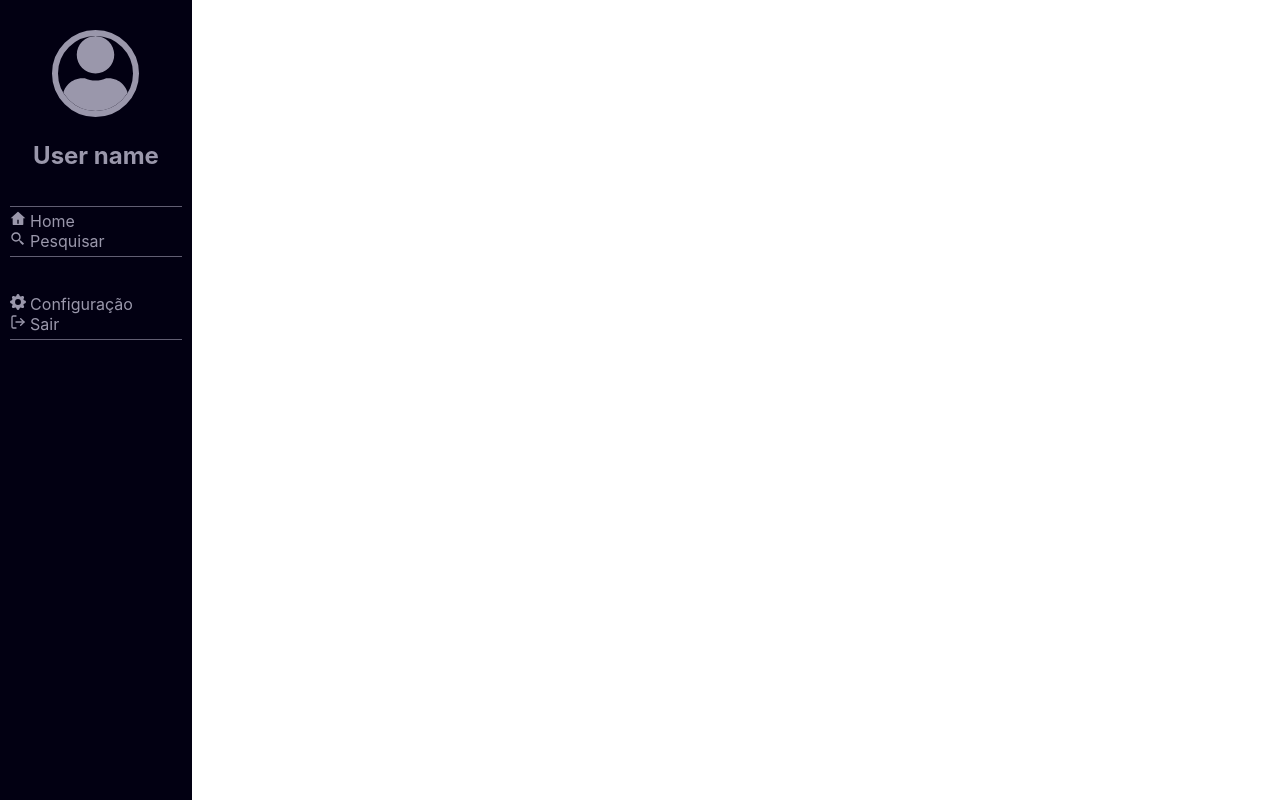
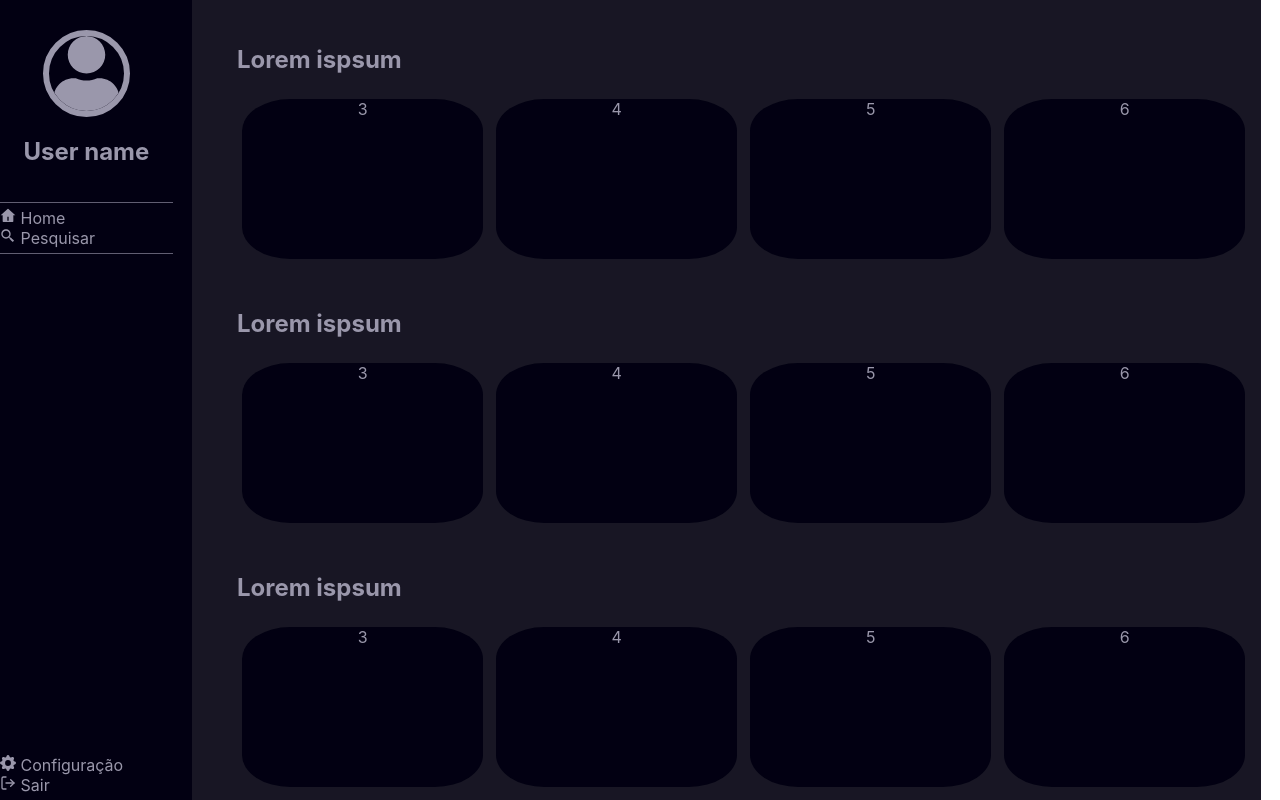
Before and after one commit to oliveira533/AcervoMusical, a React (Create React App) app in the folder visual/: page / in a window 1280 px wide. Shown: the top 800 px of the page. Built offline with nearby package versions, Linux system fonts and the light colour scheme; the HTML template or start-up script is replaced by a standard one.

Commit message:
A tela inicial e a barra de navegação deslogado está feita

```diff
--- a/visual/package.json
+++ b/visual/package.json
@@ -10,6 +10,8 @@
     "react-dom": "^18.2.0",
     "react-icons": "^4.8.0",
     "react-scripts": "5.0.1",
+    "react-slick": "^0.29.0",
+    "slick-carousel": "^1.8.1",
     "web-vitals": "^2.1.4"
   },
   "scripts": {
--- a/visual/src/App.css
+++ b/visual/src/App.css
@@ -1,38 +1,5 @@
-.App {
-  text-align: center;
+.App{
+  display: flex;
+  height: 100%;
+  width: 100%;
 }
-
-.App-logo {
-  height: 40vmin;
-  pointer-events: none;
-}
-
-@media (prefers-reduced-motion: no-preference) {
-  .App-logo {
-    animation: App-logo-spin infinite 20s linear;
-  }
-}
-
-.App-header {
-  background-color: #282c34;
-  min-height: 100vh;
-  display: flex;
-  flex-direction: column;
-  align-items: center;
-  justify-content: center;
-  font-size: calc(10px + 2vmin);
-  color: white;
-}
-
-.App-link {
-  color: #61dafb;
-}
-
-@keyframes App-logo-spin {
-  from {
-    transform: rotate(0deg);
-  }
-  to {
-    transform: rotate(360deg);
-  }
-}
--- a/visual/src/App.jsx
+++ b/visual/src/App.jsx
@@ -1,10 +1,12 @@
 import './App.css';
 import NavOff from './components/navbaroff';
+import MainOff from './components/mainoff';
 
 function App() {
   return (
     <div className="App">
-      <NavOff></NavOff>
+      <NavOff/>
+      <MainOff/>
     </div>
   );
 }
--- /dev/null
+++ b/visual/src/components/carrousel.css
@@ -0,0 +1,12 @@
+.carrousel{
+    width: 95%;
+    margin: 45px;
+    height: 100%;
+}
+.slide{
+    margin: 5px;
+    text-align: center;
+    width: 95%;
+    height: 20vh;
+    border-radius: 20%;
+}
--- /dev/null
+++ b/visual/src/components/carrousel.jsx
@@ -0,0 +1,46 @@
+import React from 'react';
+import Slider from 'react-slick';
+import "slick-carousel/slick/slick.css";
+import "slick-carousel/slick/slick-theme.css";
+import "../colors.css";
+import "./carrousel.css";
+
+function Carrousel(){
+    var settings = {
+        dots: false,
+        arrows: false,
+        infinite: true,
+        slidesToShow: 4,
+        slidesToScroll: 1,
+        autoplay: true,
+        autoplaySpeed: 2000,
+        pauseOnHover: true
+      };
+      return (
+        <div className='font-color carrousel'>
+          <h2>Lorem ispsum</h2>
+          <Slider {...settings}>
+            <div>
+              <div className='sec-color slide'>1</div>
+            </div>
+            <div>
+              <div className='sec-color slide'>2</div>
+            </div>
+            <div>
+              <div className='sec-color slide'>3</div>
+            </div>
+            <div>
+              <div className='sec-color slide'>4</div>
+            </div>
+            <div>
+              <div className='sec-color slide'>5</div>
+            </div>
+            <div>
+              <div className='sec-color slide'>6</div>
+            </div>
+          </Slider>
+        </div>
+    )
+};
+
+export default Carrousel;
--- /dev/null
+++ b/visual/src/components/mainoff.css
@@ -0,0 +1,8 @@
+.body{
+    margin-left: 15vw;
+    width: 83.5vw;
+    height: 100%;
+}
+.most-pop{
+    height: 30%;
+}
--- /dev/null
+++ b/visual/src/components/mainoff.jsx
@@ -0,0 +1,18 @@
+import React from 'react';
+import './mainoff.css';
+import Carrousel from './carrousel';
+
+function MainOff(){
+    return(
+        <main className='body main-color'>
+            <div className='most-pop'>
+                <Carrousel/>
+                <Carrousel/>
+                <Carrousel/>
+                <Carrousel/>
+            </div>
+        </main>
+    );
+};
+
+export default MainOff;
--- a/visual/src/components/navbaroff.css
+++ b/visual/src/components/navbaroff.css
@@ -6,15 +6,16 @@
 }
 .nav{
     padding-top: 30px;
-    display: flex;
-    justify-content: flex-start;
-    align-items: center;
-    flex-direction: column;
-    height: 97vh;
+    position: fixed;
+    height: 100vh;
     width: 15vw;
 }
 .user{
     width: 90%;
+    display: flex;
+    justify-content: center;
+    align-items: center;
+    flex-direction: column;
 }
 .list1{
     padding-top: 5px;
@@ -34,7 +35,7 @@
     padding-top: 5px;
     padding-bottom: 5px;
     width: 90%;
-    height: fill;
+    height: 65%;
     list-style: none;
     display: flex;
     align-items: flex-start;
--- a/visual/src/index.css
+++ b/visual/src/index.css
@@ -6,8 +6,3 @@ body {
   -webkit-font-smoothing: antialiased;
   -moz-osx-font-smoothing: grayscale;
 }
-
-code {
-  font-family: source-code-pro, Menlo, Monaco, Consolas, 'Courier New',
-    monospace;
-}
```
Also changed, not shown: 1 other file (tests, documents, lock files or other folders).
